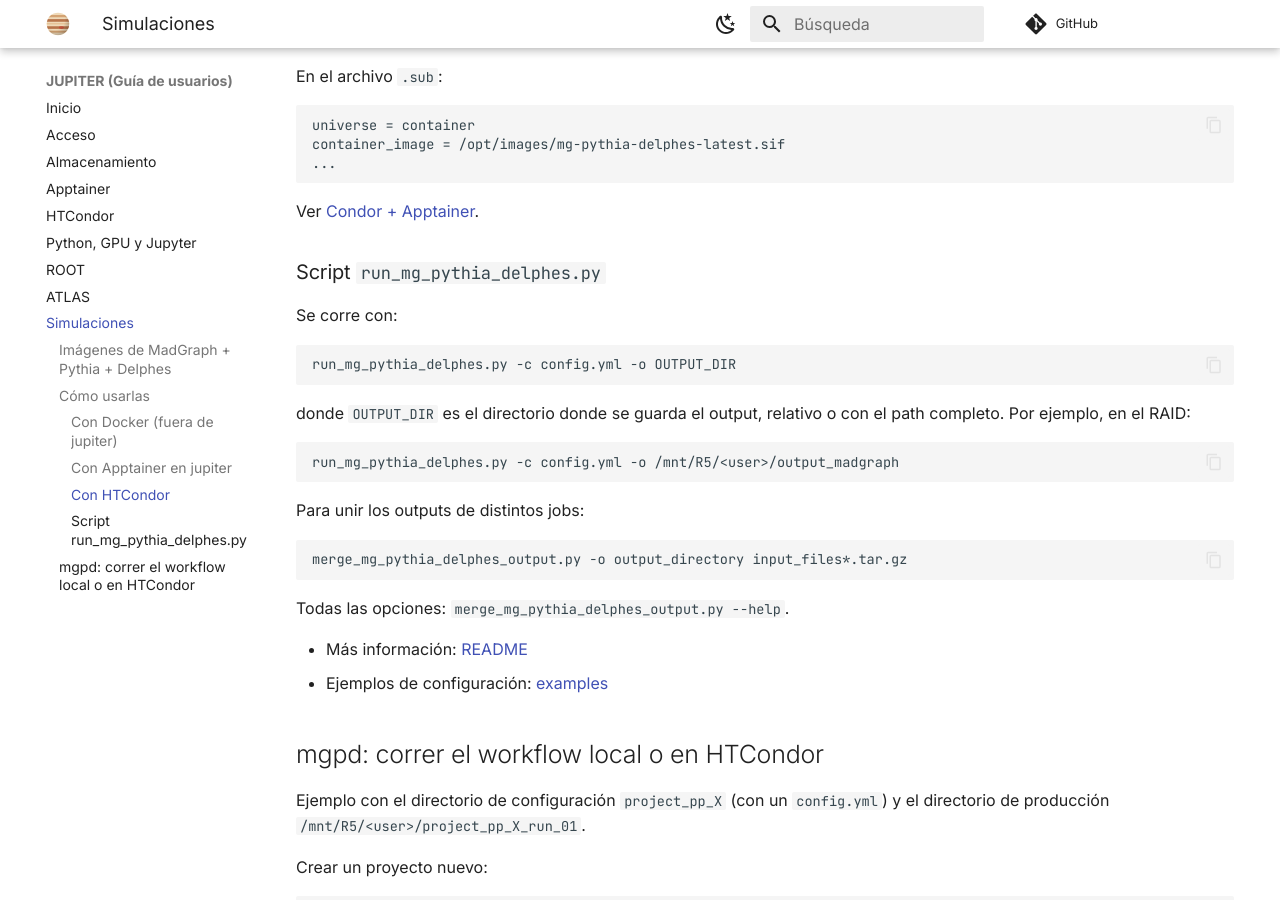
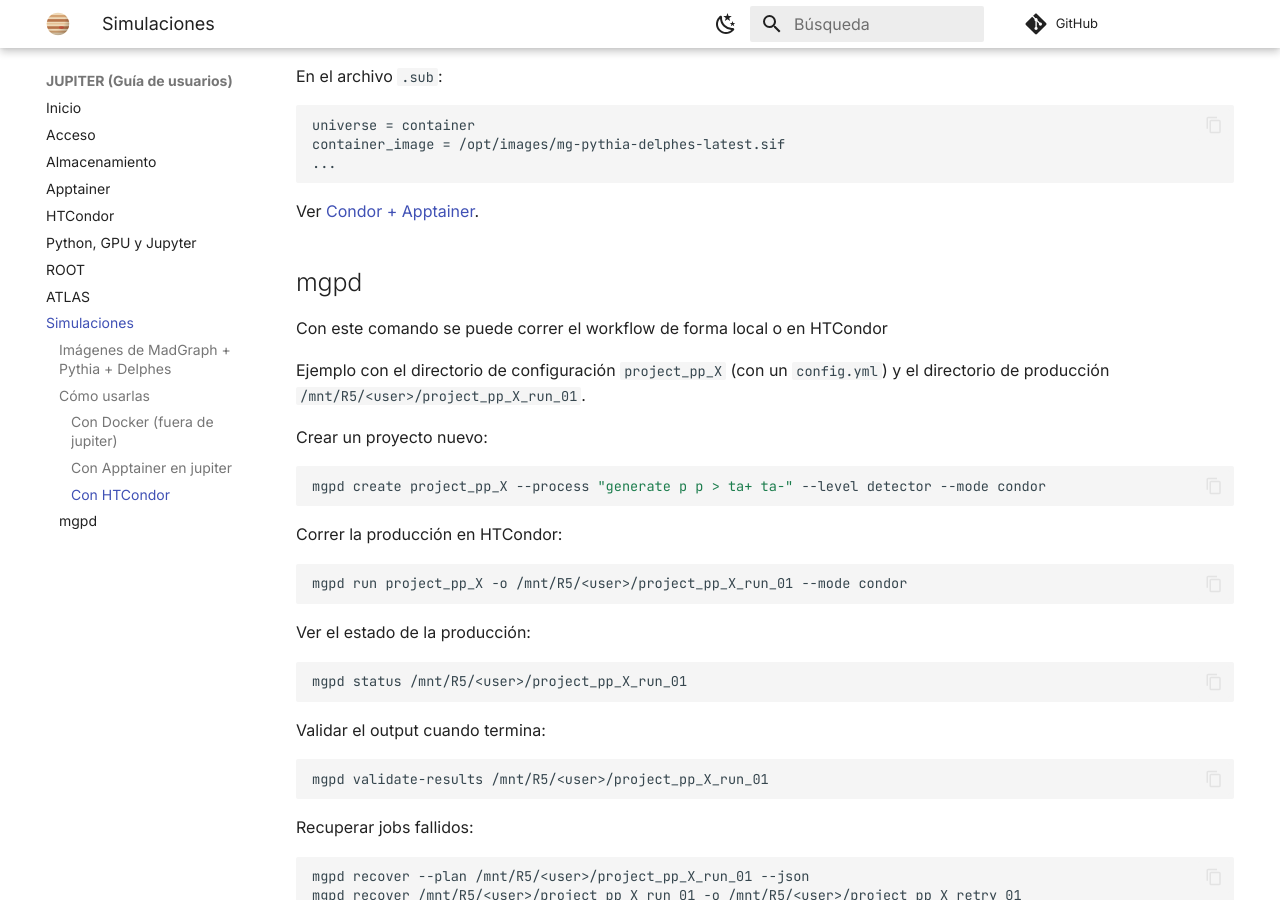
Before and after one commit to franaln/jupiter-guide, an MkDocs documentation site: the page built from docs/simulaciones.md, in a window 1280 px wide and 900 px high, scrolled down 1216 px. Built offline with MkDocs 1.6.1 and Material for MkDocs 9.7.7, drawn with Linux system fonts in a browser that asks for light colours; comment, search, counter and statistics services are not loaded.

Commit message:
remove old script

````diff
--- a/docs/simulaciones.md
+++ b/docs/simulaciones.md
@@ -59,32 +59,11 @@ container_image = /opt/images/mg-pythia-delphes-latest.sif
 
 Ver [Condor + Apptainer](htcondor.md#condor-apptainer).
 
-### Script `run_mg_pythia_delphes.py`
 
-Se corre con:
 
-```bash
-run_mg_pythia_delphes.py -c config.yml -o OUTPUT_DIR
-```
+## mgpd
 
-donde `OUTPUT_DIR` es el directorio donde se guarda el output, relativo o con el path completo. Por ejemplo, en el RAID:
-
-```bash
-run_mg_pythia_delphes.py -c config.yml -o /mnt/R5/<user>/output_madgraph
-```
-
-Para unir los outputs de distintos jobs:
-
-```bash
-merge_mg_pythia_delphes_output.py -o output_directory input_files*.tar.gz
-```
-
-Todas las opciones: `merge_mg_pythia_delphes_output.py --help`.
-
-- Más información: [README](https://github.com/franaln/mg-pythia-delphes/blob/main/README.md)
-- Ejemplos de configuración: [examples](https://github.com/franaln/mg-pythia-delphes/tree/main/examples)
-
-## mgpd: correr el workflow local o en HTCondor
+Con este comando se puede correr el workflow de forma local o en HTCondor
 
 Ejemplo con el directorio de configuración `project_pp_X` (con un `config.yml`) y el directorio de producción `/mnt/R5/<user>/project_pp_X_run_01`.
 
````
